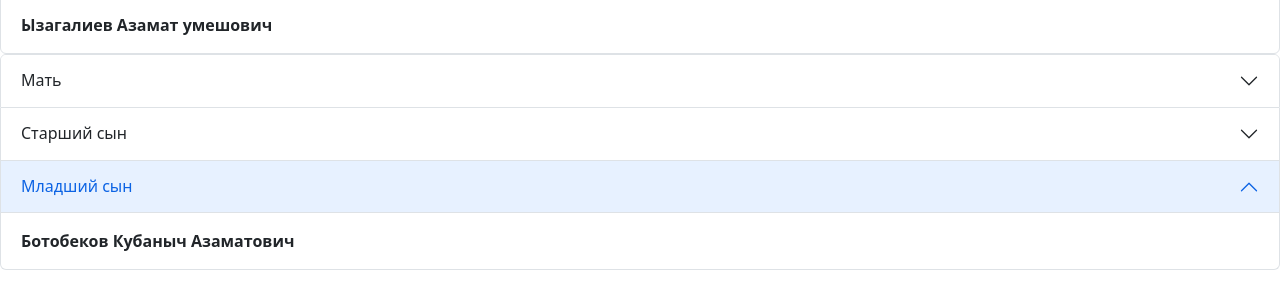
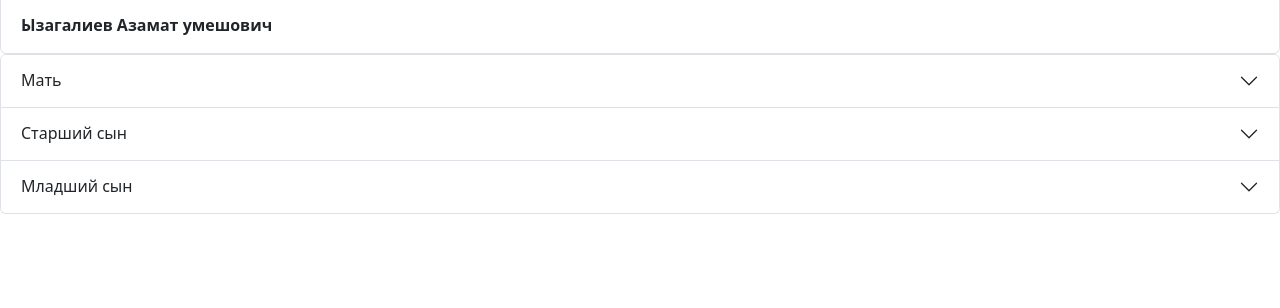
Before and after one commit to azadev9/newpr1, a plain HTML site: page index.html in a window 1280 px wide. Shown: the part 112-420 px from the top of the page. Drawn offline with nearby package versions, Linux system fonts and the light colour scheme.

Commit message:
Update index.html

```diff
--- a/index.html
+++ b/index.html
@@ -99,16 +99,16 @@
             </div>
         </div>
         <div class="accordion-item">
-            <h2 class="accordion-header" id="headingOne">
-                <button class="accordion-button" type="button" data-bs-toggle="collapse" data-bs-target="#collapseOne"
-                    aria-expanded="true" aria-controls="collapseOne">
+            <h2 class="accordion-header" id="headingFour">
+                <button class="accordion-button collapsed" type="button" data-bs-toggle="collapse"
+                    data-bs-target="#collapseFour" aria-expanded="false" aria-controls="collapseFour">
                     Младший сын
                 </button>
             </h2>
-            <div id="collapseOne" class="accordion-collapse collapse show" aria-labelledby="headingOne"
+            <div id="collapseFour" class="accordion-collapse collapse" aria-labelledby="headingFour"
                 data-bs-parent="#accordionExample">
                 <div class="accordion-body">
-                    Ботобеков Кубаныч Азаматович
+                    Ботобеков Кубаныч Азамат
                 </div>
             </div>
         </div>
```
